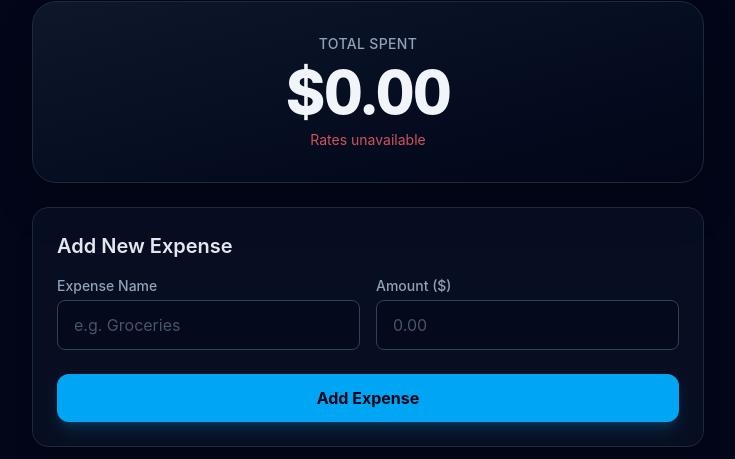
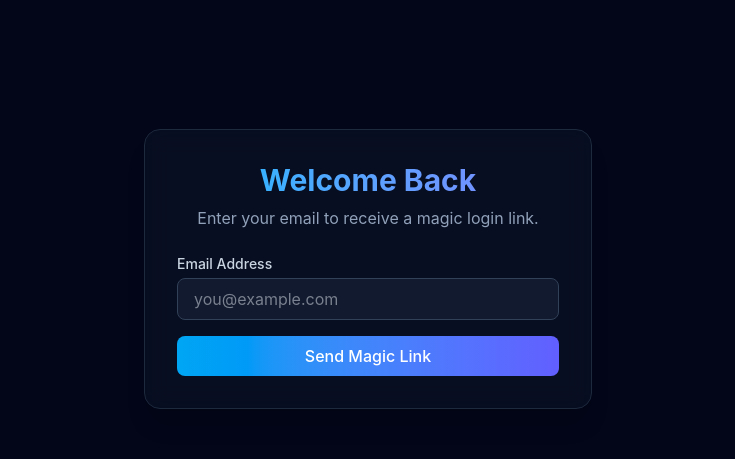
Before and after one commit to auantigravityagent/finance-pulse, a React (Vite) app: page / in a window 1280 px wide. Shown: the part 131-590 px from the top of the page, without its empty margins (272-1007 px from the left). Built offline with nearby package versions, Linux system fonts and the light colour scheme; no server answers; the database is empty.

Commit message:
feat: implement passwordless auth and RLS lockdown

```diff
--- a/src/App.tsx
+++ b/src/App.tsx
@@ -3,8 +3,10 @@ import AddExpenseForm from './components/AddExpenseForm';
 import ExpenseList from './components/ExpenseList';
 import ExpenseChart from './components/ExpenseChart';
 import { useExpenses } from './hooks/useExpenses';
+import Login from './features/auth/Login';
+import { useAuth, AuthProvider } from './features/auth/AuthProvider';
 
-function App() {
+function Dashboard() {
   const { expenses, addExpense, deleteExpense, isLoading } = useExpenses();
 
   const totalSpent = expenses.reduce((sum, expense) => sum + expense.amount, 0);
@@ -50,4 +52,23 @@ function App() {
   );
 }
 
+function App() {
+  return (
+    <AuthProvider>
+      <AppContent />
+    </AuthProvider>
+  );
+}
+
+function AppContent() {
+  const { session, loading: authLoading } = useAuth();
+
+  if (authLoading) {
+    // Prevents unauthenticated flashes while Supabase validates the local token instance
+    return <div className="min-h-screen bg-slate-950"></div>;
+  }
+
+  return session ? <Dashboard /> : <Login />;
+}
+
 export default App;
--- /dev/null
+++ b/src/features/auth/AuthProvider.tsx
@@ -0,0 +1,53 @@
+import React, { createContext, useContext, useEffect, useState } from 'react';
+import { Session, User } from '@supabase/supabase-js';
+import { supabase } from '../../lib/supabase';
+
+interface AuthContextType {
+  session: Session | null;
+  user: User | null;
+  loading: boolean;
+}
+
+const AuthContext = createContext<AuthContextType>({
+  session: null,
+  user: null,
+  loading: true,
+});
+
+export const AuthProvider = ({ children }: { children: React.ReactNode }) => {
+  const [session, setSession] = useState<Session | null>(null);
+  const [user, setUser] = useState<User | null>(null);
+  const [loading, setLoading] = useState(true);
+
+  useEffect(() => {
+    // 1. Fetch initial session optimally on mount
+    supabase.auth.getSession().then(({ data: { session } }) => {
+      setSession(session);
+      setUser(session?.user ?? null);
+      setLoading(false);
+    });
+
+    // 2. Establish persistent listener for state shifts (Magic Link clicks, Logouts)
+    const { data: { subscription } } = supabase.auth.onAuthStateChange(
+      (_event, session) => {
+        setSession(session);
+        setUser(session?.user ?? null);
+        setLoading(false);
+      }
+    );
+
+    // Memory cleanup
+    return () => subscription.unsubscribe();
+  }, []);
+
+  return (
+    <AuthContext.Provider value={{ session, user, loading }}>
+      {children}
+    </AuthContext.Provider>
+  );
+};
+
+// Simplified consumer hook
+export const useAuth = () => {
+  return useContext(AuthContext);
+};
--- /dev/null
+++ b/src/features/auth/Login.tsx
@@ -0,0 +1,82 @@
+import React, { useState } from 'react';
+import { supabase } from '../../lib/supabase';
+
+export default function Login() {
+  const [email, setEmail] = useState('');
+  const [loading, setLoading] = useState(false);
+  // Centralize the messaging state to cleanly handle UI feedback
+  const [message, setMessage] = useState<{ type: 'success' | 'error'; text: string } | null>(null);
+
+  const handleLogin = async (e: React.FormEvent) => {
+    e.preventDefault();
+    setLoading(true);
+    setMessage(null);
+
+    const { error } = await supabase.auth.signInWithOtp({
+      email,
+      options: {
+        // Redirection context back to our primary URL once clicked from email
+        emailRedirectTo: window.location.origin,
+      },
+    });
+
+    if (error) {
+      setMessage({ type: 'error', text: error.message });
+    } else {
+      setMessage({ type: 'success', text: 'Magic link sent! Check your inbox.' });
+    }
+    setLoading(false);
+  };
+
+  return (
+    <div className="flex flex-col items-center justify-center min-h-screen p-4">
+      <div className="w-full max-w-md p-8 space-y-6 bg-slate-900/50 backdrop-blur-md border border-slate-800 rounded-2xl shadow-xl">
+        <div className="text-center">
+          <h1 className="text-3xl font-bold text-transparent bg-clip-text bg-gradient-to-r from-sky-400 to-indigo-400">
+            Welcome Back
+          </h1>
+          <p className="mt-2 text-slate-400">Enter your email to receive a magic login link.</p>
+        </div>
+
+        <form onSubmit={handleLogin} className="space-y-4">
+          <div>
+            <label htmlFor="email" className="block text-sm font-medium text-slate-300">
+              Email Address
+            </label>
+            <input
+              id="email"
+              type="email"
+              required
+              value={email}
+              onChange={(e) => setEmail(e.target.value)}
+              disabled={loading}
+              className="w-full px-4 py-2 mt-1 text-slate-200 bg-slate-800/50 border border-slate-700 rounded-lg focus:outline-none focus:ring-2 focus:ring-sky-500/50 focus:border-sky-500 transition-colors disabled:opacity-50"
+              placeholder="you@example.com"
+            />
+          </div>
+
+          {/* Dynamic Feedback Display */}
+          {message && (
+            <div
+              className={`p-3 text-sm rounded-lg ${
+                message.type === 'success'
+                  ? 'bg-emerald-900/30 text-emerald-400 border border-emerald-800'
+                  : 'bg-red-900/30 text-red-400 border border-red-800'
+              }`}
+            >
+              {message.text}
+            </div>
+          )}
+
+          <button
+            type="submit"
+            disabled={loading}
+            className="w-full px-4 py-2 text-white font-medium bg-gradient-to-r from-sky-500 to-indigo-500 rounded-lg hover:from-sky-400 hover:to-indigo-400 focus:outline-none focus:ring-2 focus:ring-sky-500/50 focus:ring-offset-2 focus:ring-offset-slate-900 disabled:opacity-50 disabled:cursor-not-allowed transition-all"
+          >
+            {loading ? 'Sending link...' : 'Send Magic Link'}
+          </button>
+        </form>
+      </div>
+    </div>
+  );
+}
--- a/src/hooks/useExpenses.ts
+++ b/src/hooks/useExpenses.ts
@@ -1,14 +1,22 @@
 import { useState, useEffect } from 'react';
 import { supabase } from '../lib/supabase';
 import type { Expense } from '../types';
+import { useAuth } from '../features/auth/AuthProvider';
 
 export function useExpenses() {
   const [expenses, setExpenses] = useState<Expense[]>([]);
   const [isLoading, setIsLoading] = useState(true);
+  const { user } = useAuth();
 
   // Fetch initial data from Supabase Postgres
   useEffect(() => {
     async function fetchExpenses() {
+      if (!user) {
+        setExpenses([]);
+        setIsLoading(false);
+        return;
+      }
+
       setIsLoading(true);
       const { data, error } = await supabase
         .from('expenses')
@@ -24,14 +32,17 @@ export function useExpenses() {
     }
 
     fetchExpenses();
-  }, []);
+  }, [user]);
 
   // Insert into Supabase
   const addExpense = async (name: string, amount: number) => {
+    if (!user) return;
+
     const newExpense = {
       name,
       amount,
       date: new Date().toLocaleDateString(),
+      user_id: user.id,
     };
 
     const { data, error } = await supabase
```
